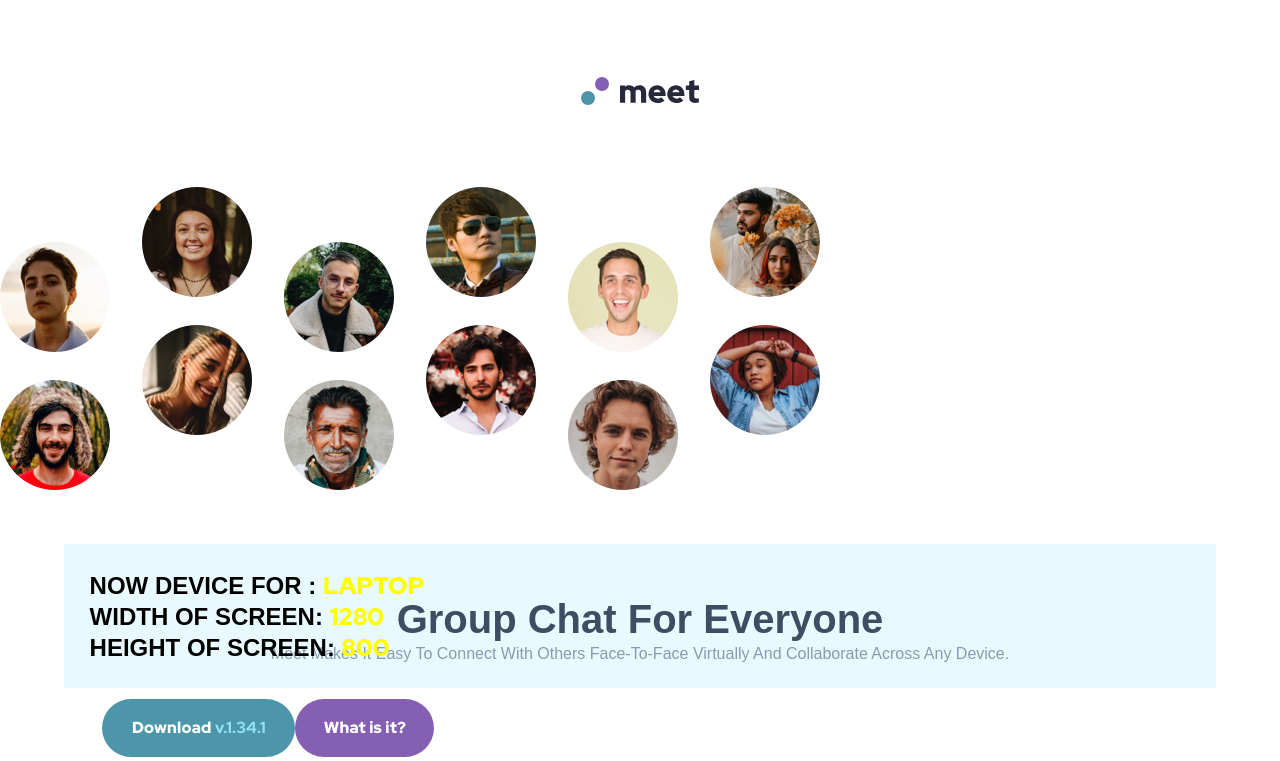
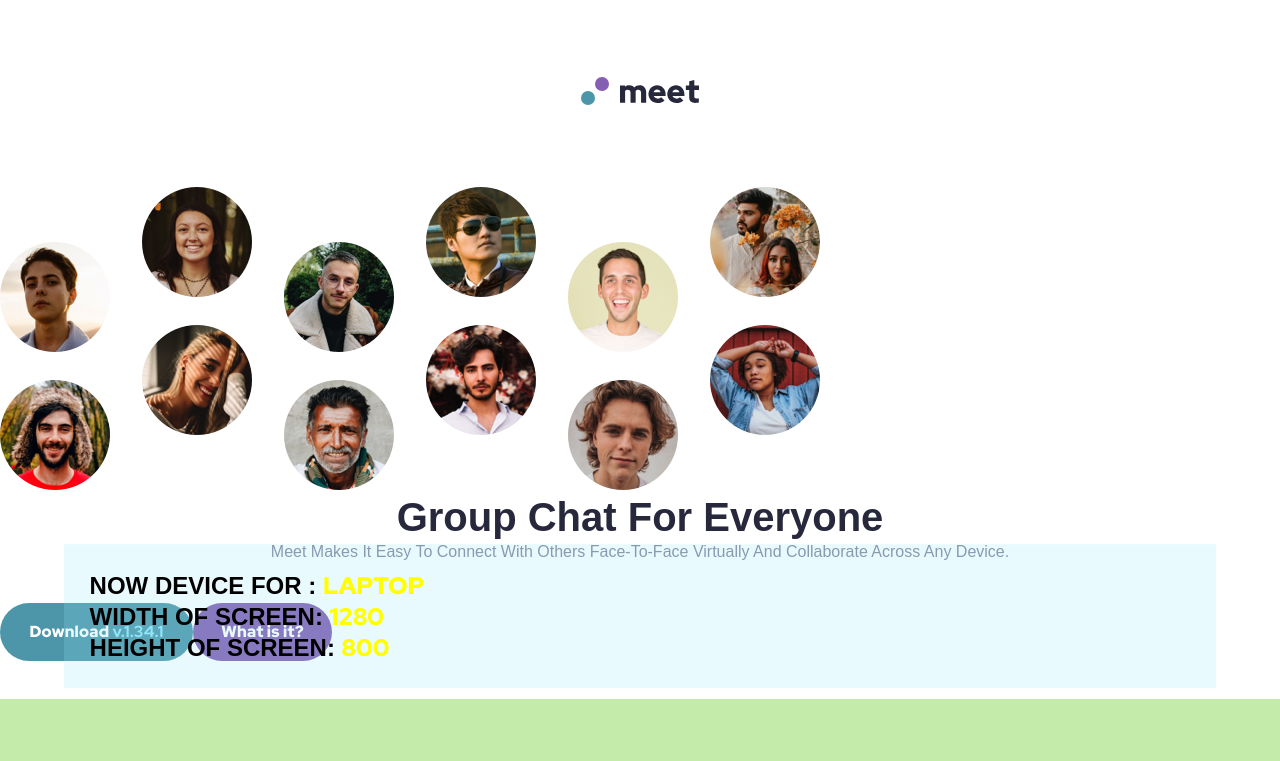
Before and after one commit to PiriyaLapa/meet-landing-page, a React (Create React App) app: page / in a window 1280 px wide. Shown: the top 761 px of the page. Built offline with nearby package versions, Linux system fonts and the light colour scheme.

Commit message:
update and and try to deploy

```diff
--- a/src/pages/sections/Header.tsx
+++ b/src/pages/sections/Header.tsx
@@ -2,7 +2,7 @@ import { Component, ReactNode } from "react";
 import { StyledHeader } from "../../styles/styles";
 import Image from "../../components/image/Image";
 import urlImg from "../../assets/tablet/image-hero.webp";
-import CardHeader from "../../cards/CardHeader";
+import CardHeader from "../../components/cards/CardHeader";
 
 export default class Header extends Component {
   render(): ReactNode {
--- a/src/styles/styles.ts
+++ b/src/styles/styles.ts
@@ -177,7 +177,29 @@ export const StyledImg = styled.img`
 
 // Card component
 export const StyledCardHeader = styled.div`
-  padding: 8%;
+
+  @media screen and (max-width: 767px) {
+    padding:5.8%;
+  }
+
+  // Tablet
+  @media screen and (min-width: 768px) and (max-width: 1023px) {
+    //  background-color:#BDCDD6;
+    /* padding: 3% 5%; */
+  }
+
+  // Labtop
+  @media screen and (min-width: 1024px) and (max-width: 1439px) {
+    //  background-color:#93BFCF;
+  }
+
+  // Desktop
+ @media screen and (min-width: 1440px) {
+    //  background-color:#6096B4;
+  }
+  @media screen and (min-width: 1920px) {
+    //  background-color:#CADEFC;
+  }
 `;
 
 export const TitleHeader = styled.span`
@@ -197,4 +219,26 @@ export const ContentHeader = styled(TitleHeader)`
   font-size: 16px;
   line-height: 26px;
   color: #87879d;
+  @media screen and (max-width: 767px) {
+  }
+
+  // Tablet
+  @media screen and (min-width: 768px) and (max-width: 1023px) {
+    //  background-color:#BDCDD6;
+    /* padding: 3% 5%; */
+  }
+
+  // Labtop
+  @media screen and (min-width: 1024px) and (max-width: 1439px) {
+    //  background-color:#93BFCF;
+  }
+
+  // Desktop
+ @media screen and (min-width: 1440px) {
+    //  background-color:#6096B4;
+  }
+  @media screen and (min-width: 1920px) {
+    //  background-color:#CADEFC;
+  }
+
 `;
```
Also changed, not shown: src/components/cards/CardHeader.tsx (renamed from src/cards/CardHeader.tsx, +4 -4 lines).
